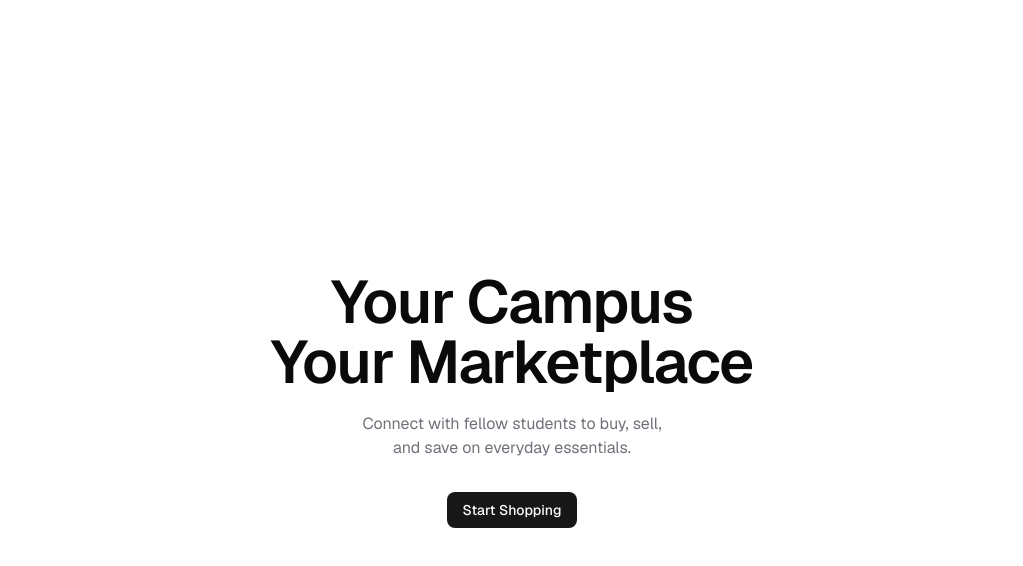
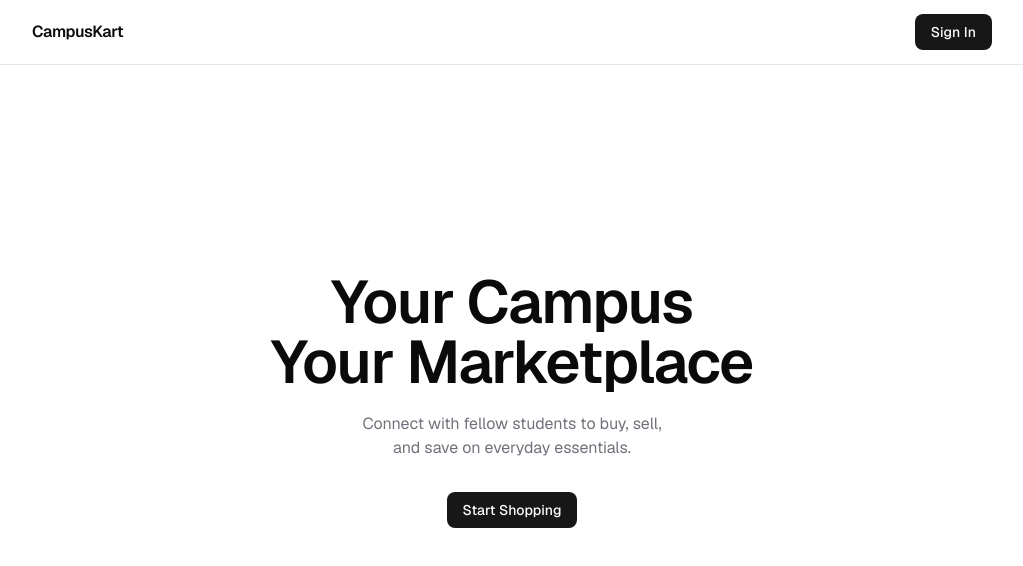
Before and after one commit to manishxcodes/campuskart, a Next.js app: page / in a window 1280 px wide. Shown: the top 566 px of the page, without its empty margins (128-1151 px from the left). Built offline with nearby package versions, Linux system fonts and the light colour scheme; no server answers.

Commit message:
feat: add logic to handle page navigation of  previously logged in user

```diff
--- a/app/page.tsx
+++ b/app/page.tsx
@@ -1,9 +1,33 @@
+"use client";
+
+import { Navbar } from "@/components/navbar";
 import { Button } from "@/components/ui/button";
 import { Container } from "@/components/ui/container";
+import { Loader } from "lucide-react";
+import { useSession } from "next-auth/react";
+import Link from "next/link";
+import { redirect } from "next/navigation";
 
-export default function Home() {
+export default function LandingPage() {
+  const { data: session, status } = useSession();
+
+  if (status === "loading") {
     return (
-    <div className="flex h-screen items-center justify-center font-sans">
+      <div className="flex h-screen items-center justify-center">
+        <Loader className="animate-spin" />
+        <span>loading</span>
+      </div>
+    );
+  }
+
+  if (session) {
+    redirect("/home");
+  }
+
+  return (
+    <>
+      <Navbar />
+      <div className="flex h-screen items-center justify-center ">
         <Container>
           <div className="flex flex-col items-center text-center">
             <h1 className="text-4xl md:text-6xl font-semibold tracking-tight">
@@ -16,9 +40,12 @@ export default function Home() {
               and save on everyday essentials.
             </p>
 
+            <Link href={"/signup"}>
               <Button className="mt-8">Start Shopping</Button>
+            </Link>
           </div>
         </Container>
       </div>
+    </>
   );
 }
```
Lines whose indentation alone changed are shown as unchanged.
